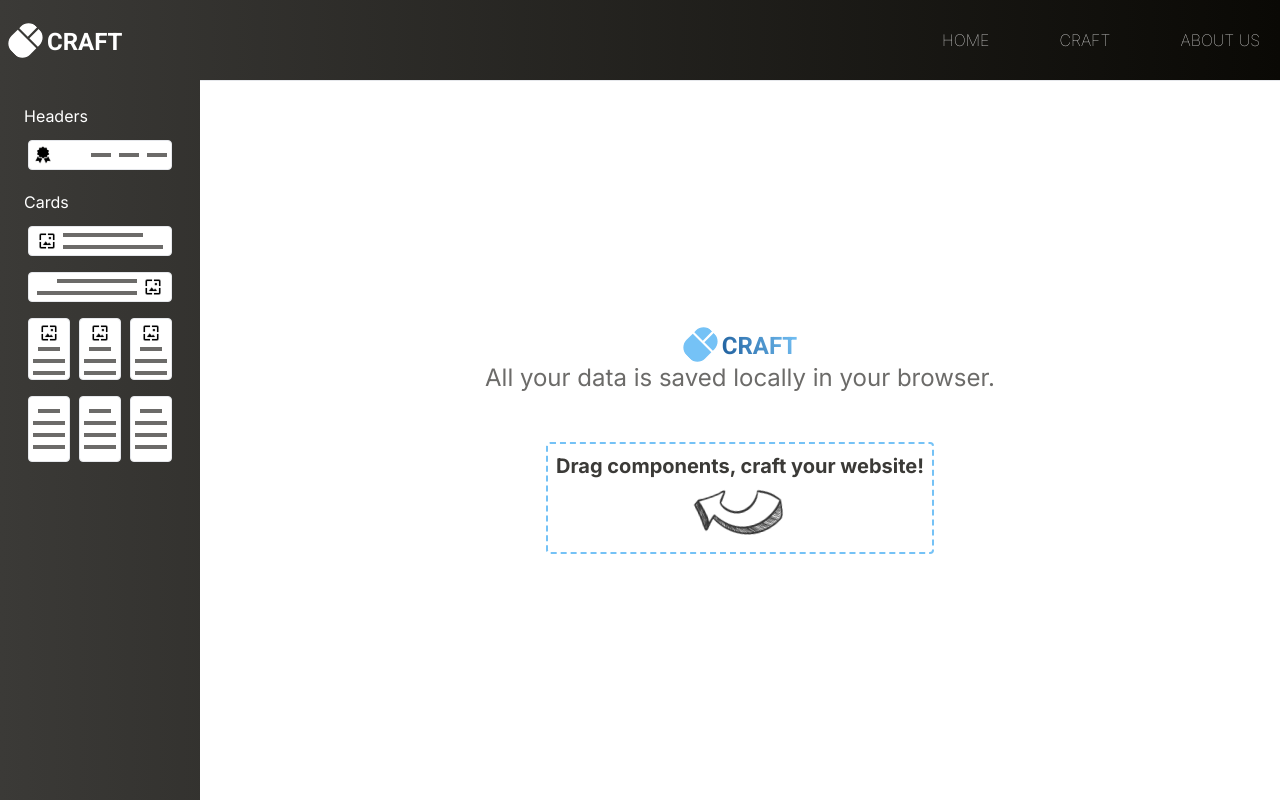
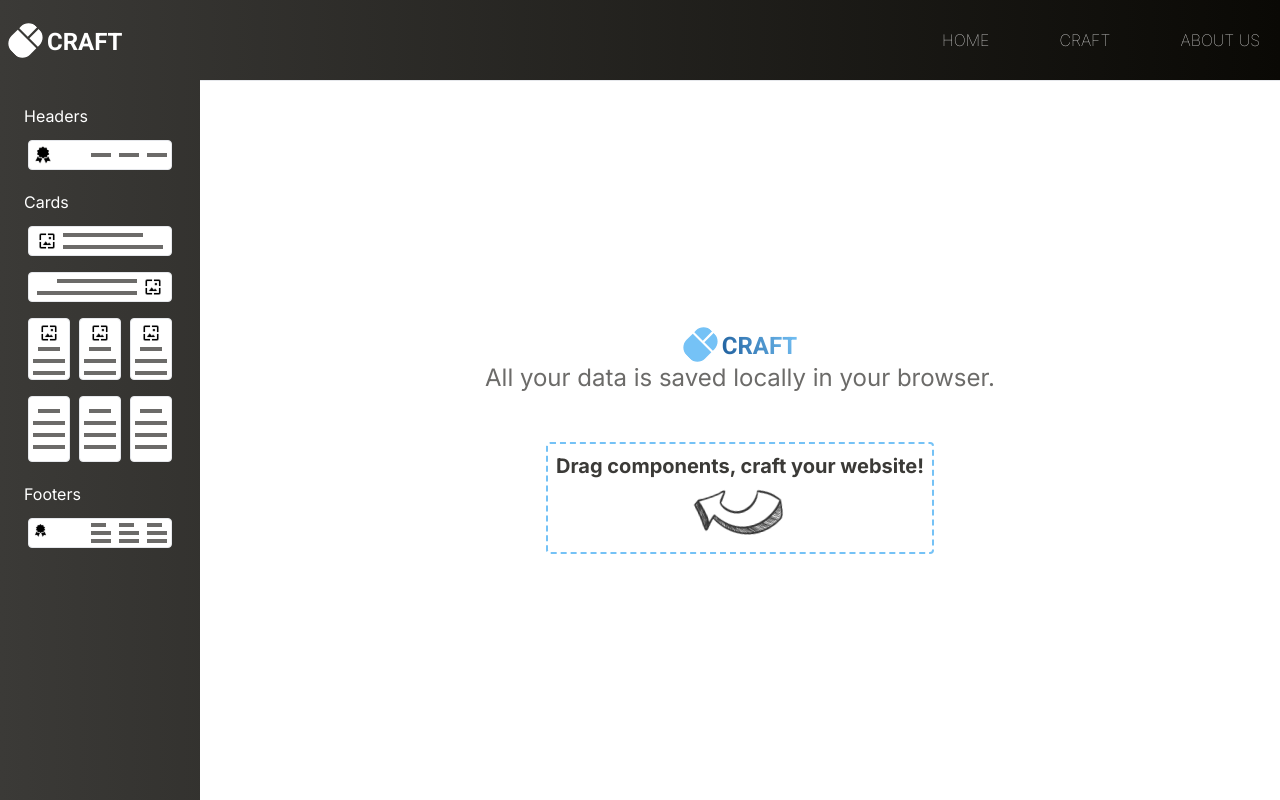
Before and after one commit to elifcifci/click-craft, a Next.js app: page /craft1 in a window 1280 px wide. Shown: the top 800 px of the page. Built offline with nearby package versions, Linux system fonts and the light colour scheme.

Commit message:
feat: footer card preview item create

```diff
--- /dev/null
+++ b/src/component/molecules/CraftMenuItems/Footer1/index.tsx
@@ -0,0 +1,33 @@
+import Image from "next/image"
+import TextPreview from "../../../atoms/TextPreview"
+
+const Footer1 = () => {
+
+  return (
+    <div id="header1" className="flex items-start justify-between gap-3 border text-black-darker bg-gray-lighter border-solid rounded p-1">
+      <Image src="/image/Certificate.svg" alt="Image" width={15} height={15} />
+
+      <div className="flex gap-2">
+        <div className="flex flex-col gap-1">
+          <TextPreview titleWidth={15} />
+          <TextPreview titleWidth={20} />
+          <TextPreview titleWidth={20} />
+        </div>
+
+        <div className="flex flex-col gap-1">
+          <TextPreview titleWidth={15} />
+          <TextPreview titleWidth={20} />
+          <TextPreview titleWidth={20} />
+        </div>
+
+        <div className="flex flex-col gap-1">
+          <TextPreview titleWidth={15} />
+          <TextPreview titleWidth={20} />
+          <TextPreview titleWidth={20} />
+        </div>
+      </div>
+    </div>
+  )
+}
+
+export default Footer1
--- a/src/component/organisms/CardPreviews/index.tsx
+++ b/src/component/organisms/CardPreviews/index.tsx
@@ -5,6 +5,7 @@ import Card1 from "@/component/molecules/CraftMenuItems/Card1"
 import Card2 from "@/component/molecules/CraftMenuItems/Card2"
 import Card3 from "@/component/molecules/CraftMenuItems/Card3"
 import Card4 from "@/component/molecules/CraftMenuItems/Card4"
+import Footer1 from "@/component/molecules/CraftMenuItems/Footer1"
 import Header1 from "@/component/molecules/CraftMenuItems/Header1"
 import React from "react"
 import { useDispatch, useSelector } from "react-redux"
@@ -29,11 +30,13 @@ const CraftPreviews = () => {
     dispatch(toggleUserAction());
   }
 
-  const cards = [<Card1 key="card1"/>, <Card2 key="card2"/>, <Card3 key="card3"/>, <Card4 key="card4"/>]
+  const cards = [<Card1 key="card1" />, <Card2 key="card2" />, <Card3 key="card3" />, <Card4 key="card4" />]
   const headers = [<Header1 key="header1" />]
+  const footers = [<Footer1 key="footer1" />]
 
   return (
     <div className="text-white flex flex-col gap-4">
+      {/* Headers */}
       <ul className="flex flex-col gap-2">
         <h2>Headers</h2>
         {
@@ -52,6 +55,8 @@ const CraftPreviews = () => {
           })
         }
       </ul>
+
+      {/* Cards */}
       <ul className="flex flex-col gap-2">
         <h2>Cards</h2>
         {
@@ -70,6 +75,26 @@ const CraftPreviews = () => {
           })
         }
       </ul>
+
+      {/* Footers */}
+      <ul className="flex flex-col gap-2">
+        <h2>Footers</h2>
+        {
+          footers.map((item, index) => {
+            return <li
+              key={`Footer${index + 1}`}
+              id={`Footer${index + 1}`}
+              className="cursor-grab active:cursor-grabbing p-1"
+              draggable
+              onDragEnd={(e) => {
+                isDroppable && addLocalStorage(e.currentTarget.id)
+                dispatch(disableDropping())
+              }}>
+              {item}
+            </li>
+          })
+        }
+      </ul>
     </div>
   )
 }
```
